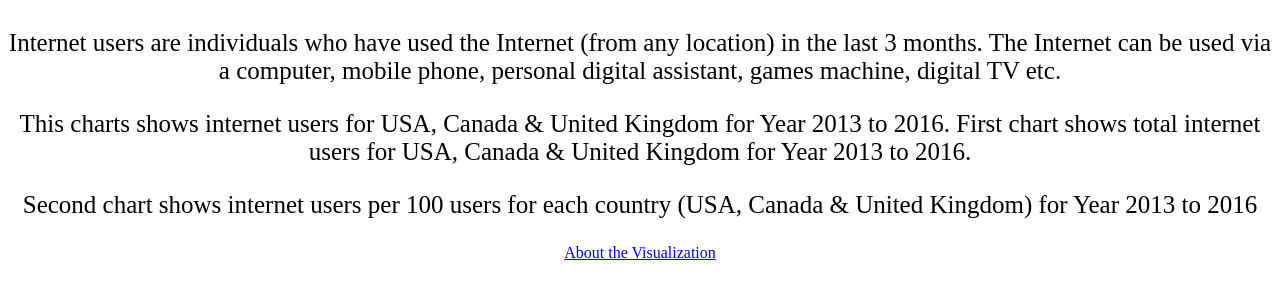
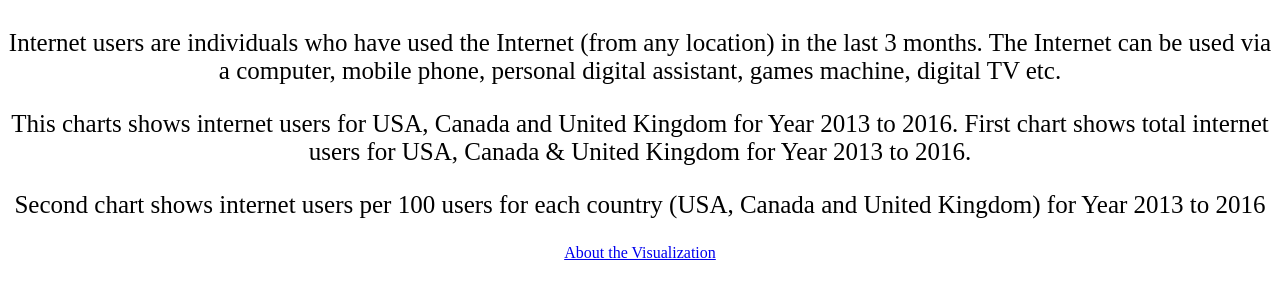
Before and after one commit to WasiqueA/WasiqueA.github.io, a plain HTML site: page index.html in a window 1280 px wide. Shown: the part 129-428 px from the top of the page. Drawn offline with Linux system fonts and the light colour scheme.

Commit message:
Update index.html

```diff
--- a/index.html
+++ b/index.html
@@ -9,9 +9,9 @@
 <p align="Center" style="font-size:25px;color:black">
 Internet users are individuals who have used the Internet (from any location) in the last 3 months. The Internet can be used via a computer, mobile phone, personal digital assistant, games machine, digital TV etc.
 </p>
-<p align="Center" style="font-size:25px;color:black"> This charts shows internet users for USA, Canada & United Kingdom for Year 2013 to 2016.
+<p align="Center" style="font-size:25px;color:black"> This charts shows internet users for USA, Canada and United Kingdom for Year 2013 to 2016.
 First chart shows total internet users for USA, Canada & United Kingdom for Year 2013 to 2016.</p>
-<p align="Center" style="font-size:25px;color:black">Second chart shows internet users per 100 users for each country (USA, Canada & United Kingdom) for Year 2013 to 2016
+<p align="Center" style="font-size:25px;color:black">Second chart shows internet users per 100 users for each country (USA, Canada and United Kingdom) for Year 2013 to 2016
 </p>
 <form>
 <div align="Center" id="button"><a href="main.html">About the Visualization</a></div>
```
